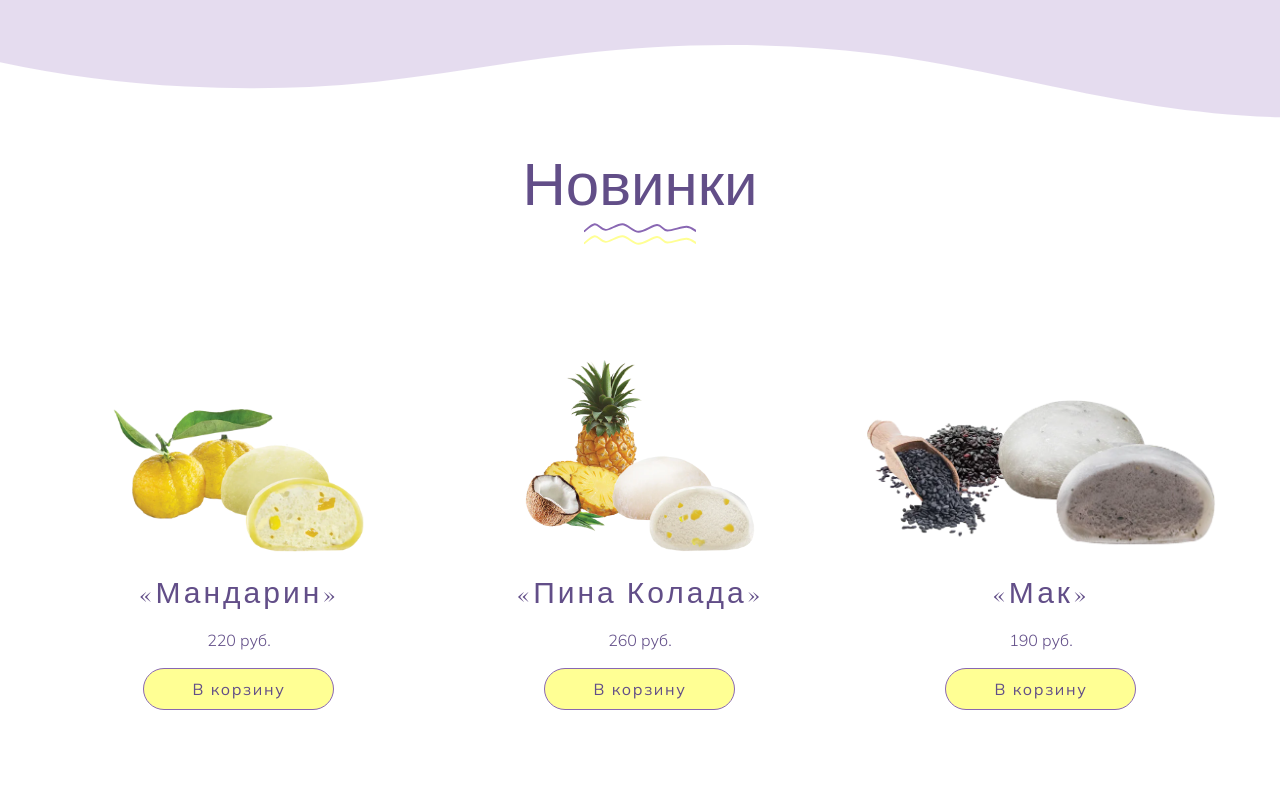
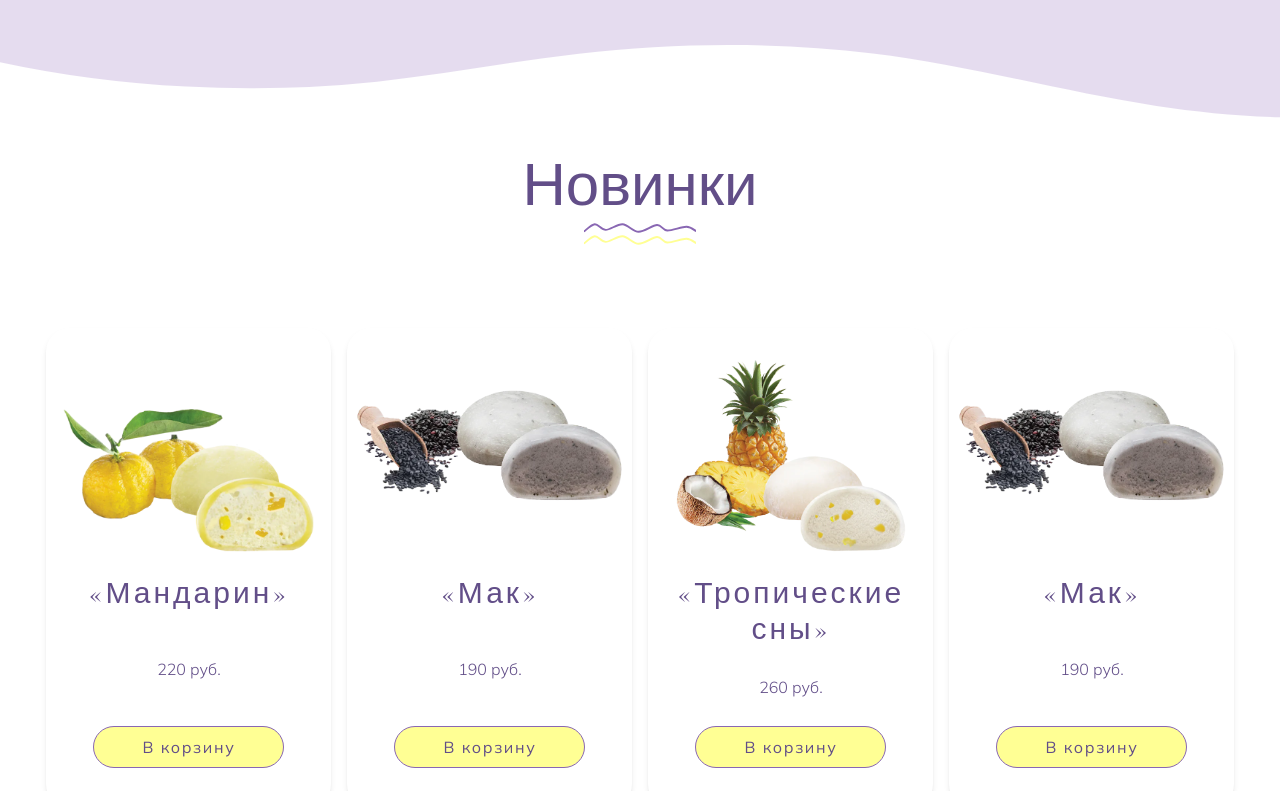
Before and after one commit to silverarrowz/midori-nextjs-ecommerce, a Next.js app: page / in a window 1280 px wide. Shown: the part 820-1611 px from the top of the page. Built offline with nearby package versions, Linux system fonts and the light colour scheme.

Commit message:
product cards redesign

```diff
--- a/src/app/layout.tsx
+++ b/src/app/layout.tsx
@@ -1,49 +1,18 @@
 import type { Metadata } from "next";
-import localFont from "next/font/local";
 import { Mulish, Cormorant_Garamond } from "next/font/google";
 import "./globals.css";
 
-const ubuntu = Mulish({
+const sans = Mulish({
   weight: ["300", "400", "700"],
   subsets: ["cyrillic", "latin"],
-  variable: "--font-ubuntu",
+  variable: "--font-mulish",
 });
 
-const cormorantGaramond = Cormorant_Garamond({
+const serif = Cormorant_Garamond({
   weight: ["300", "400", "700"],
   variable: "--font-cormorant-garamond",
   style: ["italic", "normal"],
   subsets: ["cyrillic", "latin"],
-});
-
-const garamond = localFont({
-  src: "./fonts/Garamond.ttf",
-  variable: "--font-garamond",
-  weight: "400",
-});
-
-const garamondItalic = localFont({
-  src: "./fonts/Garamond-Italic.woff",
-  variable: "--font-garamond-italic",
-  weight: "400",
-});
-
-const garamondBold = localFont({
-  src: "./fonts/Garamond-Bold.ttf",
-  variable: "--font-garamond-bold",
-  weight: "700",
-});
-
-const roboto = localFont({
-  src: "./fonts/Roboto-Regular.ttf",
-  variable: "--font-roboto",
-  weight: "400",
-});
-
-const robotoLight = localFont({
-  src: "./fonts/Roboto-Light.ttf",
-  variable: "--font-roboto-light",
-  weight: "100",
 });
 
 export const metadata: Metadata = {
@@ -59,7 +28,7 @@ export default function RootLayout({
   return (
     <html lang="en">
       <body
-        className={`${cormorantGaramond.variable} ${garamond.variable} ${ubuntu.variable} ${garamondBold.variable} ${roboto.variable} ${robotoLight.variable} ${garamondItalic.variable} font-ubuntu antialiased`}
+        className={`${serif.variable} ${sans.variable} font-sans antialiased`}
       >
         {children}
       </body>
--- /dev/null
+++ b/src/app/product/[productId]/page.tsx
@@ -0,0 +1,5 @@
+const Page = () => {
+  return <div>single product page!</div>;
+};
+
+export default Page;
--- a/src/components/AboutSection.tsx
+++ b/src/components/AboutSection.tsx
@@ -8,7 +8,7 @@ const AboutSection = () => {
       <div className="grid grid-cols-1 lg:grid-cols-2 gap-6 text-heading bg-background-light">
         <div className="flex flex-col justify-start gap-20 p-10 sm:p-24">
           <div>
-            <h1 className="text-5xl sm:text-7xl font-cormorant-garamond text-heading-dark pl-12 relative">
+            <h1 className="text-5xl sm:text-7xl font-serif text-heading-dark pl-12 relative">
               MiDori
               <svg
                 className="left-0 -bottom-20 w-56 absolute"
@@ -31,7 +31,7 @@ const AboutSection = () => {
                   </linearGradient>
                 </defs>
               </svg>
-              <span className="text-3xl sm:text-5xl font-cormorant-garamond italic text-heading-dark">
+              <span className="text-3xl sm:text-5xl font-serif italic text-heading-dark">
                 {" "}
                 — это
               </span>
@@ -106,7 +106,7 @@ const AboutSection = () => {
             alt="Japanese Dessert"
             className="w-full object-cover h-auto -mt-14 mb-5"
           />
-          <h2 className="mb-5 text-5xl text-heading-dark font-cormorant-garamond">
+          <h2 className="mb-5 text-5xl text-heading-dark font-serif">
             Японский десерт с многолетней историей
           </h2>
           <p className="">
--- a/src/components/FeaturedItem.tsx
+++ b/src/components/FeaturedItem.tsx
@@ -7,25 +7,39 @@ interface FeaturedItemProps {
 
 const FeaturedItem = ({ image, price, title, amount }: FeaturedItemProps) => {
   return (
-    <div className="flex flex-col text-heading-dark gap-6 sm:max-w-48 md:max-w-none items-center z-10">
+    <div
+      className="flex flex-col
+      bg-white shadow-md rounded-3xl
+        mx-10 xs:mx-16 sm:mx-2 md:mx-4 lg:mx-2
+        p-4 sm:px-2
+        lg:py-8
+        my-4
+        text-heading-dark gap-6
+        items-center z-10
+        h-[22rem] xs:h-[24rem] lg:h-[30rem]"
+    >
       <div
-        className="max-w-[14rem] xs:max-w-[20rem]
-       h-64 sm:max-w-none sm:h-32 lg:h-48
-        transition-transform duration-300 hover:scale-105 "
+        className="max-w-[14rem] h-32 xs:h-40 sm:max-w-none
+         sm:h-32 lg:h-48
+         transition-transform duration-300 hover:scale-105"
       >
         <img
           src={image}
           alt={title}
           className="object-cover max-h-full w-full
-            transition-transform duration-300 hover:scale-105 cursor-pointer
-            "
+              transition-transform duration-300
+              hover:scale-105 cursor-pointer"
         />
       </div>
 
-      <div className="flex flex-col items-center gap-4">
+      <div
+        className="flex flex-col items-center
+      justify-between flex-grow"
+      >
         <h3
-          className="text-2xl sm:text-xl md:text-3xl leading-none
-         tracking-widest font-cormorant-garamond"
+          className="text-2xl sm:text-xl md:text-2xl xl:text-3xl
+          leading-none
+           tracking-widest font-serif line-clamp-2"
         >
           {title}
         </h3>
@@ -33,9 +47,9 @@ const FeaturedItem = ({ image, price, title, amount }: FeaturedItemProps) => {
         <p className="font-light">{price} руб.</p>
         <button
           className="rounded-3xl border border-heading
-            bg-button hover:bg-button/70  transition-all duration-300
-            hover:shadow-[inset_0_0_4px_2px_rgba(215,89,161,0.36),0_0_6px_2px_rgba(215,89,161,0.36)]
-            px-9 sm:px-6 md:px-12 py-2 mb-2  tracking-widest"
+          bg-button hover:bg-button/70 transition-all duration-300
+          hover:shadow-[inset_0_0_4px_2px_rgba(215,89,161,0.36),0_0_6px_2px_rgba(215,89,161,0.36)]
+          px-9 sm:px-6 md:px-12 py-2 mb-2 tracking-widest"
         >
           В корзину
         </button>
--- a/src/components/FeaturedSection.tsx
+++ b/src/components/FeaturedSection.tsx
@@ -18,7 +18,12 @@ const FeaturedSection = () => {
       image: "/images/mochi-mandarin.png",
     },
     {
-      title: "«Пина Колада»",
+      title: "«Мак»",
+      price: 190,
+      image: "/images/mochi-sesame.png",
+    },
+    {
+      title: "«Тропические сны»",
       price: 260,
       image: "/images/mochi-pineapple.png",
     },
@@ -27,12 +32,17 @@ const FeaturedSection = () => {
       price: 190,
       image: "/images/mochi-sesame.png",
     },
+    {
+      title: "«Тропические сны»",
+      price: 260,
+      image: "/images/mochi-pineapple.png",
+    },
   ];
 
   const settings = {
     infinite: true,
     speed: 400,
-    slidesToShow: 3,
+    slidesToShow: 4,
     slidesToScroll: 1,
     arrows: false,
     autoplay: false,
@@ -40,6 +50,14 @@ const FeaturedSection = () => {
     pauseOnHover: true,
     cssEase: "ease-in-out",
     responsive: [
+      {
+        breakpoint: 1024,
+        settings: {
+          slidesToShow: 3,
+          slidesToScroll: 1,
+          autoplay: true,
+        },
+      },
       {
         breakpoint: 640,
         settings: {
@@ -56,16 +74,15 @@ const FeaturedSection = () => {
       id="mochi"
       className="bg-white mt-16 sm:mt-28 md:mt-48
     lg:mt-4
-    pt-8 pb-8
+    pt-8 pb-4
     relative overflow-hidden"
     >
       <h2
         className="z-50 text-3xl md:text-4xl lg:text-6xl
-      text-center font-cormorant-garamond text-heading-dark"
+      text-center font-serif text-heading-dark"
       >
         Новинки
-        <div className="mb-12">
-          {" "}
+        <div>
           <svg
             xmlns="http://www.w3.org/2000/svg"
             version="1.1"
@@ -112,7 +129,7 @@ const FeaturedSection = () => {
       </h2>
 
       <div
-        className=" max-w-[94%] text-center
+        className="max-w-[94%] text-center
       mx-auto py-16 relative"
       >
         <button>
--- a/src/components/Header.tsx
+++ b/src/components/Header.tsx
@@ -16,7 +16,6 @@ const Header = () => {
     <header
       className="w-full p-3 md:px-5 xs:py-6 grid grid-cols-3 items-center
       fixed z-[1111] bg-background/75 backdrop-blur-md
-
     "
     >
       <nav className="hidden lg:block">
@@ -60,7 +59,7 @@ const Header = () => {
       <MobileNav />
       <Link
         href={"/"}
-        className="text-2xl text-foreground font-cormorant-garamond
+        className="text-2xl text-foreground font-serif
         text-center"
       >
         MiDori
--- a/src/components/IntroSection.tsx
+++ b/src/components/IntroSection.tsx
@@ -18,7 +18,7 @@ const IntroSection = () => {
       </div>
       <div className="z-10 lg:absolute top-[14%] right-[14%] lg:top-[30%]">
         <div className="text-center flex flex-col gap-1.5 items-center mt-14 lg:mt-0">
-          <h1 className="text-8xl xs:text-9xl text-foreground font-bold font-cormorant-garamond">
+          <h1 className="text-8xl xs:text-9xl text-foreground font-bold font-serif">
             MiDori
           </h1>
           <p className=" tracking-wider">Моти ручной работы</p>
--- a/src/components/MobileNav.tsx
+++ b/src/components/MobileNav.tsx
@@ -4,7 +4,7 @@ import { RxHamburgerMenu } from "react-icons/rx";
 
 const MobileNav = () => {
   return (
-    <div className="lg:hidden">
+    <div className="lg:hidden flex items-center">
       <Sheet>
         <SheetTrigger>
           <RxHamburgerMenu className="" size={24} />
--- a/src/components/ReviewsSection.tsx
+++ b/src/components/ReviewsSection.tsx
@@ -88,7 +88,7 @@ const ReviewsSection = () => {
     <section className="bg-white min-h-96 pt-2 pb-16">
       <div
         className="z-50 text-3xl md:text-4xl lg:text-6xl
-      font-cormorant-garamond mt-6 mb-10 sm:mt-10 sm:mb-16
+      font-serif mt-6 mb-10 sm:mt-10 sm:mb-16
      mx-4 sm:mx-24 xl:mx-44
      relative"
       >
--- a/tailwind.config.ts
+++ b/tailwind.config.ts
@@ -61,13 +61,8 @@ const config: Config = {
         },
       },
       fontFamily: {
-        sans: ["var(--font-roboto)"],
-        serif: ["var(--font-garamond)"],
-        "sans-light": ["var(--font-roboto-light)"],
-        "serif-italic": ["var(--font-garamond-italic)"],
-        "serif-bold": ["var(--font-garamond-bold)"],
-        ubuntu: ["var(--font-ubuntu)"],
-        "cormorant-garamond": ["var(--font-cormorant-garamond)"],
+        sans: ["var(--font-mulish)"],
+        serif: ["var(--font-cormorant-garamond)"],
       },
       borderRadius: {
         lg: "var(--radius)",
```
Also changed, not shown: src/components/Footer.tsx (+3 -9 lines), src/components/MatchaSection.tsx (+12 -9 lines).
